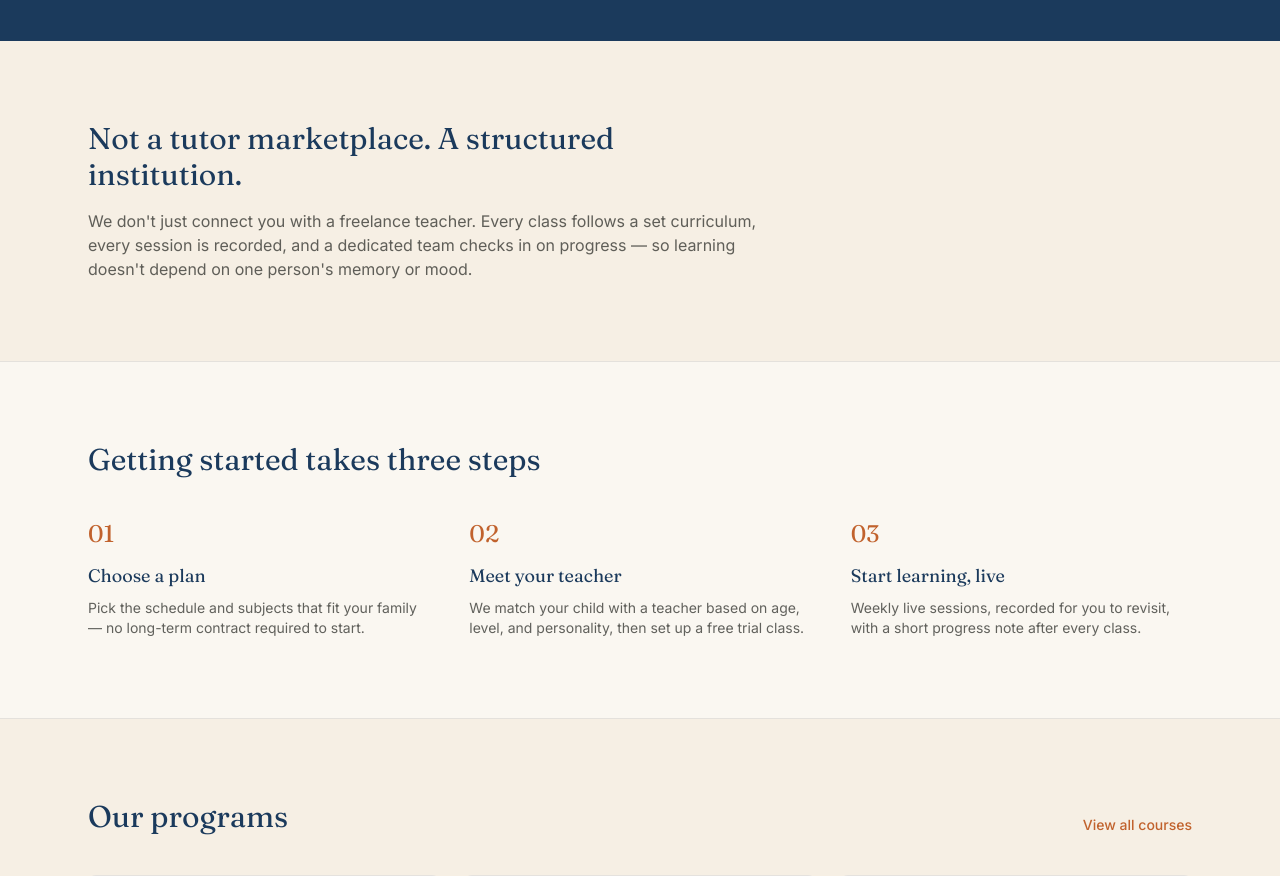
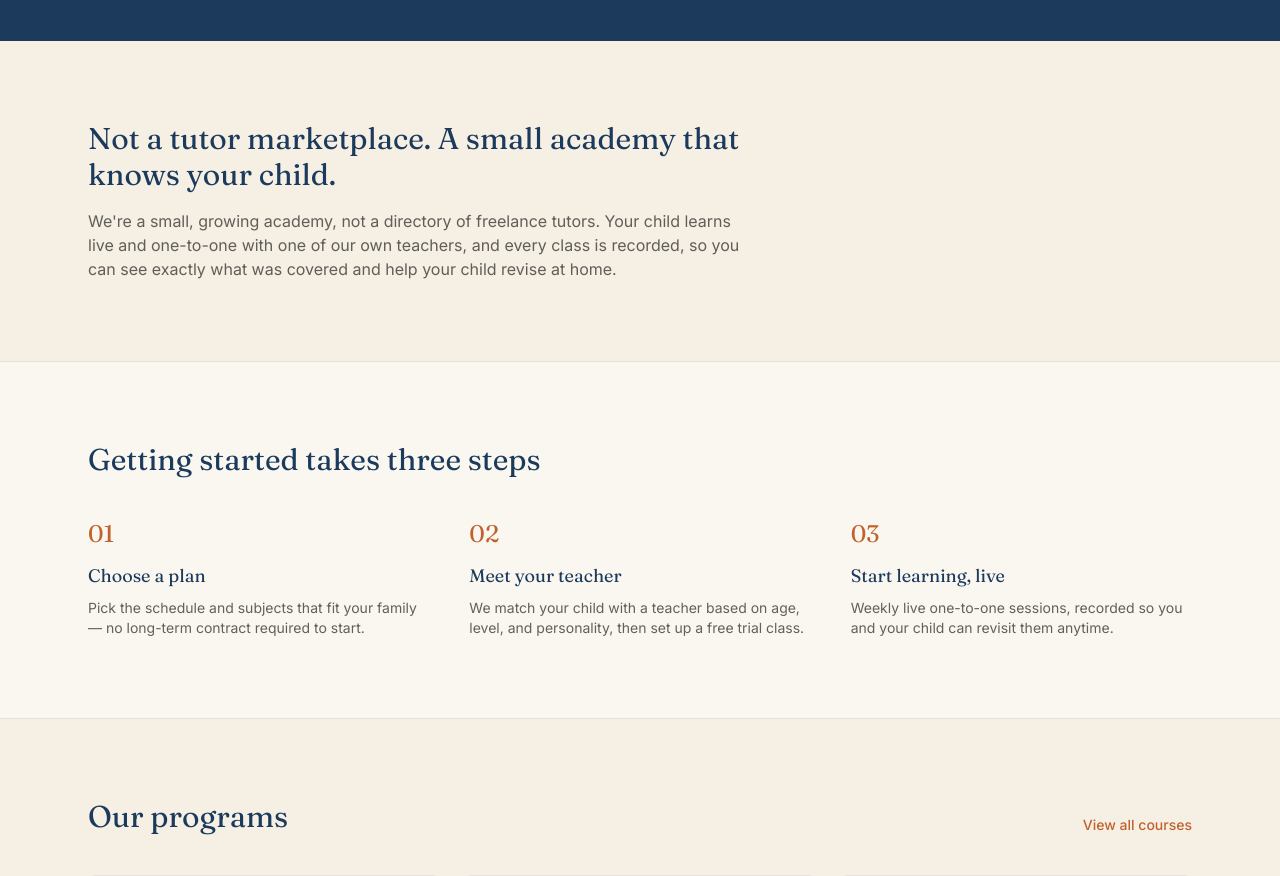
Before and after one commit to SamiHotak26/Taleem-And-Tarbiyah, a Next.js app: page / in a window 1280 px wide. Shown: the part 1040-1916 px from the top of the page. Built offline with nearby package versions, Linux system fonts and the light colour scheme; no server answers.

Commit message:
Update page.tsx

```diff
--- a/app/page.tsx
+++ b/app/page.tsx
@@ -20,7 +20,7 @@ const steps = [
   },
   {
     title: "Start learning, live",
-    body: "Weekly live sessions, recorded for you to revisit, with a short progress note after every class.",
+    body: "Weekly live one-to-one sessions, recorded so you and your child can revisit them anytime.",
   },
 ];
 
@@ -79,13 +79,13 @@ export default function Home() {
       <section className="mx-auto max-w-6xl px-6 py-20">
         <div className="max-w-2xl">
           <h2 className="font-display text-3xl text-lapis">
-            Not a tutor marketplace. A structured institution.
+            Not a tutor marketplace. A small academy that knows your child.
           </h2>
           <p className="mt-4 text-ink/70">
-            We don&apos;t just connect you with a freelance teacher. Every
-            class follows a set curriculum, every session is recorded, and a
-            dedicated team checks in on progress — so learning doesn&apos;t
-            depend on one person&apos;s memory or mood.
+            We&apos;re a small, growing academy, not a directory of freelance
+            tutors. Your child learns live and one-to-one with one of our own
+            teachers, and every class is recorded, so you can see exactly what
+            was covered and help your child revise at home.
           </p>
         </div>
       </section>
```
